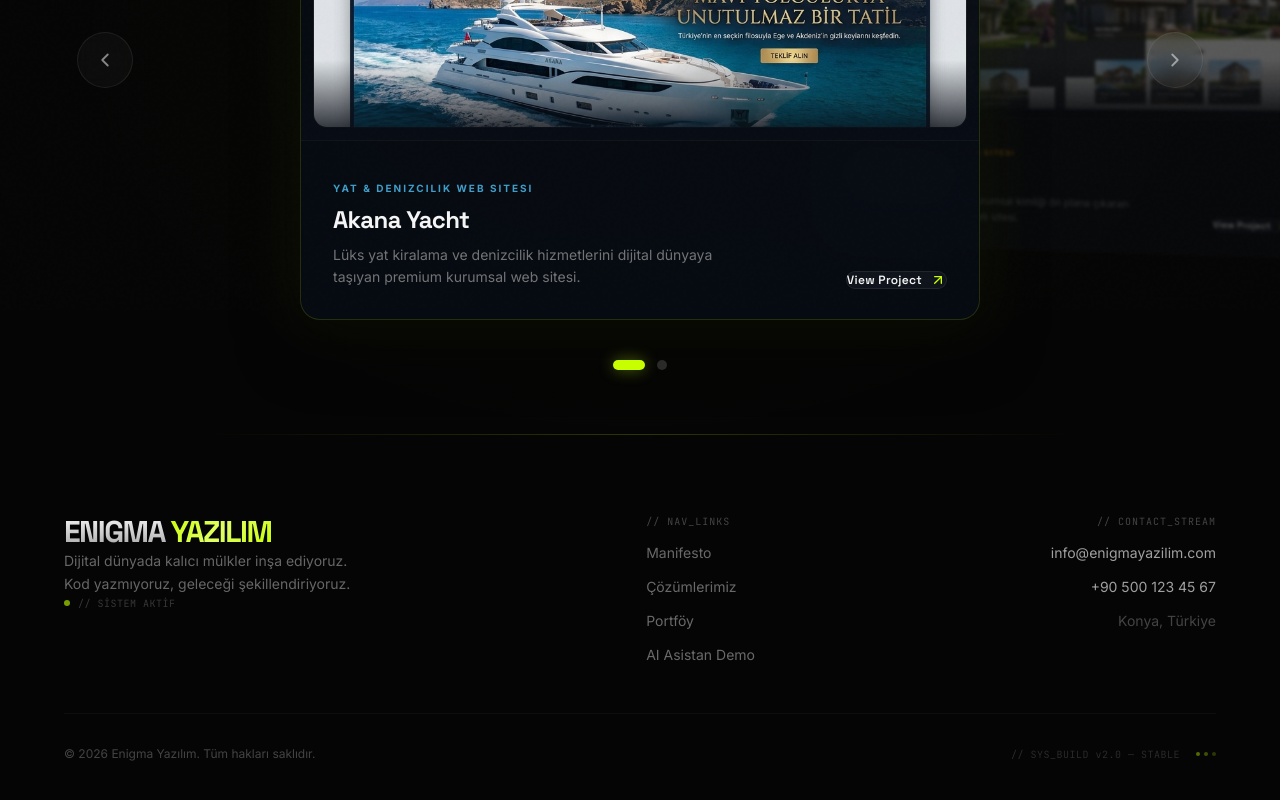
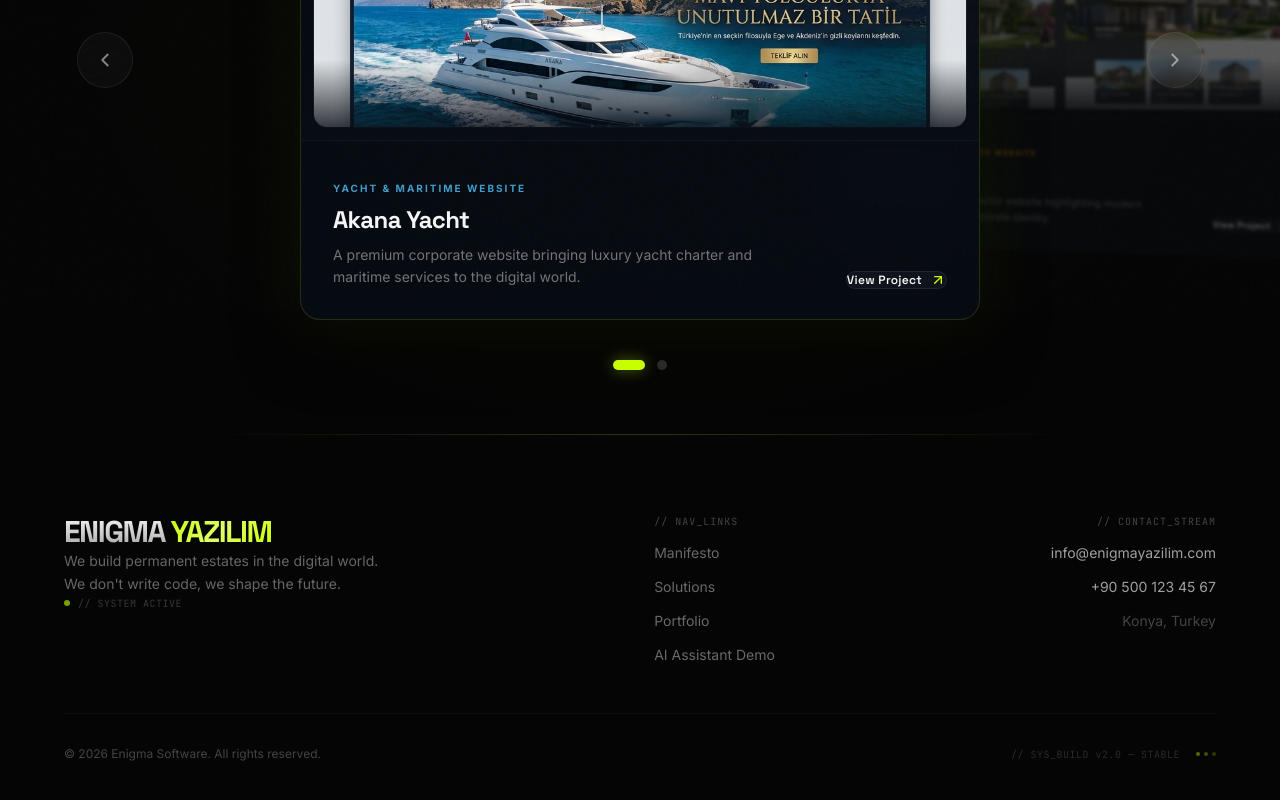
Before and after one commit to ALADAG-Seyit-Mehmet/ENIGMA-YAZILIM, a Next.js app: page /en/portfoy in a window 1280 px wide. Shown: the part 490-1290 px from the top of the page. Built offline with nearby package versions, Linux system fonts and the light colour scheme.

Commit message:
feat: Add full translations to Footer and Portfolio cards

```diff
--- a/messages/en.json
+++ b/messages/en.json
@@ -58,7 +58,25 @@
     "subtitle": "Permanent projects we've built in the digital world",
     "view_project": "View Project",
     "prev_project": "Previous project",
-    "next_project": "Next project"
+    "next_project": "Next project",
+    "item_1_subtitle": "Yacht & Maritime Website",
+    "item_1_description": "A premium corporate website bringing luxury yacht charter and maritime services to the digital world.",
+    "item_2_subtitle": "Construction & Real Estate Website",
+    "item_2_description": "A professional construction sector website highlighting modern architectural projects and corporate identity."
+  },
+  "Footer": {
+    "description_1": "We build permanent estates in the digital world.",
+    "description_2": "We don't write code, we shape the future.",
+    "system_active": "// SYSTEM ACTIVE",
+    "nav_links": "// NAV_LINKS",
+    "manifesto": "Manifesto",
+    "solutions": "Solutions",
+    "portfolio": "Portfolio",
+    "ai_demo": "AI Assistant Demo",
+    "contact_stream": "// CONTACT_STREAM",
+    "location": "Konya, Turkey",
+    "rights": "© {year} Enigma Software. All rights reserved.",
+    "sys_build": "// SYS_BUILD v2.0 — STABLE"
   },
   "Solutions": {
     "badge": "SOLUTION CENTER",
--- a/messages/tr.json
+++ b/messages/tr.json
@@ -58,7 +58,25 @@
     "subtitle": "Dijital dünyada inşa ettiğimiz kalıcı projeler",
     "view_project": "Projeyi İncele",
     "prev_project": "Önceki proje",
-    "next_project": "Sonraki proje"
+    "next_project": "Sonraki proje",
+    "item_1_subtitle": "Yat & Denizcilik Web Sitesi",
+    "item_1_description": "Lüks yat kiralama ve denizcilik hizmetlerini dijital dünyaya taşıyan premium kurumsal web sitesi.",
+    "item_2_subtitle": "İnşaat & Gayrimenkul Web Sitesi",
+    "item_2_description": "Modern mimari projeleri ve kurumsal kimliği ön plana çıkaran profesyonel inşaat sektörü web sitesi."
+  },
+  "Footer": {
+    "description_1": "Dijital dünyada kalıcı mülkler inşa ediyoruz.",
+    "description_2": "Kod yazmıyoruz, geleceği şekillendiriyoruz.",
+    "system_active": "// SİSTEM AKTİF",
+    "nav_links": "// NAV_LINKS",
+    "manifesto": "Manifesto",
+    "solutions": "Çözümlerimiz",
+    "portfolio": "Portföy",
+    "ai_demo": "AI Asistan Demo",
+    "contact_stream": "// CONTACT_STREAM",
+    "location": "Konya, Türkiye",
+    "rights": "© {year} Enigma Yazılım. Tüm hakları saklıdır.",
+    "sys_build": "// SYS_BUILD v2.0 — STABLE"
   },
   "Solutions": {
     "badge": "ÇÖZÜM MERKEZİ",
--- a/src/app/[locale]/portfoy/PortfolioPageClient.tsx
+++ b/src/app/[locale]/portfoy/PortfolioPageClient.tsx
@@ -354,7 +354,7 @@
             className="text-[10px] tracking-[0.2em] uppercase font-bold"
             style={{ color: item.accentColor, opacity: 0.8 }}
           >
-            {item.subtitle}
+            {t(`item_${item.id}_subtitle` as any)}
           </span>
           <h3
             className="text-2xl font-bold tracking-tight"
@@ -366,7 +366,7 @@
             className="text-sm leading-relaxed"
             style={{ fontFamily: "var(--font-body)", color: "var(--text-secondary)", opacity: 0.7 }}
           >
-            {item.description}
+            {t(`item_${item.id}_description` as any)}
           </p>
         </div>
 
@@ -480,7 +480,7 @@
           className="text-[9px] tracking-[0.2em] uppercase font-bold"
           style={{ color: item.accentColor, opacity: 0.8 }}
         >
-          {item.subtitle}
+          {t(`item_${item.id}_subtitle` as any)}
         </span>
         <h3
           className="text-xl font-bold tracking-tight"
@@ -492,7 +492,7 @@
           className="text-sm leading-relaxed"
           style={{ fontFamily: "var(--font-body)", color: "var(--text-secondary)", opacity: 0.7 }}
         >
-          {item.description}
+          {t(`item_${item.id}_description` as any)}
         </p>
         <a
           href={item.link}
--- a/src/components/Footer.tsx
+++ b/src/components/Footer.tsx
@@ -1,6 +1,8 @@
 import Link from "next/link";
+import { useTranslations } from "next-intl";
 
 export default function Footer() {
+  const t = useTranslations("Footer");
   return (
     <footer className="relative z-10 w-full px-6 flex justify-center" style={{ paddingTop: '80px', paddingBottom: '48px', marginTop: '64px' }}>
       {/* Gradient divider */}
@@ -25,14 +27,14 @@
                 color: "var(--text-muted)",
               }}
             >
-              Dijital dünyada kalıcı mülkler inşa ediyoruz.
+              {t("description_1")}
               <br />
-              Kod yazmıyoruz, geleceği şekillendiriyoruz.
+              {t("description_2")}
             </p>
             <div className="flex items-center gap-2 mt-4 justify-center lg:justify-start">
               <div className="w-1.5 h-1.5 rounded-full bg-[var(--accent)] animate-pulse" />
               <span className="text-[10px] font-mono text-white/20 tracking-wider">
-                {"// SİSTEM AKTİF"}
+                {t("system_active")}
               </span>
             </div>
           </div>
@@ -40,13 +42,13 @@
           {/* Quick Links */}
           <div className="flex flex-col items-center lg:items-start gap-3.5">
             <span className="text-[10px] font-mono tracking-widest uppercase text-white/25 mb-1">
-              {"// NAV_LINKS"}
+              {t("nav_links")}
             </span>
             {[
-              { href: "/manifesto", label: "Manifesto" },
-              { href: "/cozumler", label: "Çözümlerimiz" },
-              { href: "/#portfolio", label: "Portföy" },
-              { href: "/#chat", label: "AI Asistan Demo" },
+              { href: "/manifesto", label: t("manifesto") },
+              { href: "/cozumler", label: t("solutions") },
+              { href: "/#portfolio", label: t("portfolio") },
+              { href: "/#chat", label: t("ai_demo") },
             ].map((link) => (
               <Link
                 key={link.href}
@@ -62,7 +64,7 @@
           {/* Contact */}
           <div className="flex flex-col items-center lg:items-end gap-3.5">
             <span className="text-[10px] font-mono tracking-widest uppercase text-white/25 mb-1">
-              {"// CONTACT_STREAM"}
+              {t("contact_stream")}
             </span>
             <a
               href="mailto:info@enigmayazilim.com"
@@ -88,7 +90,7 @@
               className="text-sm text-white/25"
               style={{ fontFamily: "var(--font-body)" }}
             >
-              Konya, Türkiye
+              {t("location")}
             </span>
           </div>
         </div>
@@ -99,11 +101,11 @@
             className="text-xs text-white/25"
             style={{ fontFamily: "var(--font-body)" }}
           >
-            © {new Date().getFullYear()} Enigma Yazılım. Tüm hakları saklıdır.
+            {t("rights", { year: new Date().getFullYear() })}
           </p>
           <div className="flex items-center gap-4">
             <p className="text-[10px] font-mono text-white/15 tracking-wider">
-              {"// SYS_BUILD v2.0 — STABLE"}
+              {t("sys_build")}
             </p>
             <div className="flex items-center gap-1">
               <div className="w-1 h-1 rounded-full bg-[var(--accent)]/40" />
```
